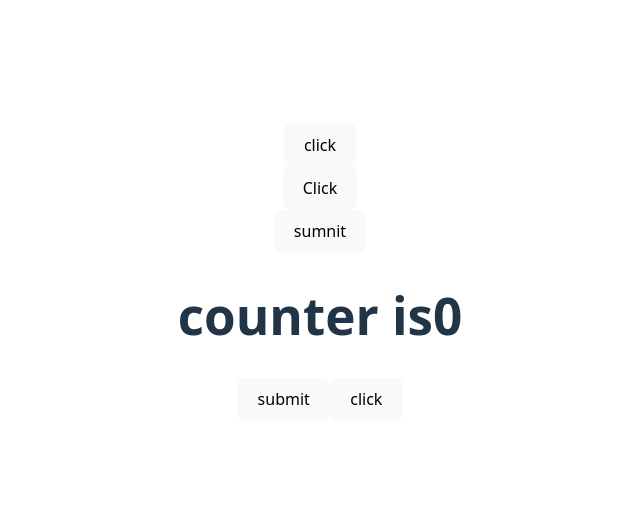
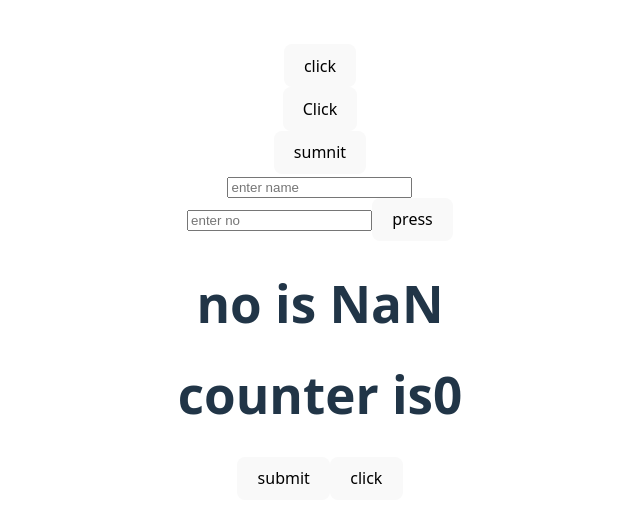
Before and after one commit to DEBAYUDHCHAKRABORTY/advanced-react, a React (Vite) app in the folder sonu/: page / in a window 1280 px wide. Shown: the part 128-650 px from the top of the page, without its empty margins (320-960 px from the left). Built offline with nearby package versions, Linux system fonts and the light colour scheme.

Commit message:
Sonu (#17)
* added files

* added compo1

* added app.jsx

* added copm2

* added app and com3

* added file

* file

* updated com4 file

* added files

* updated fie

```diff
--- a/sonu/src/App.jsx
+++ b/sonu/src/App.jsx
@@ -7,6 +7,8 @@ import Multi from './compo/com3'
 import './App.css'
 
 import Greet from './compo/com1'
+import Greett from './compo/comp5'
+import Addmul from './compo/copm6'
 import Count from './compo/comp4'
 function App() {
   const [count, setCount] = useState(0)
@@ -16,6 +18,8 @@ function App() {
      <Greet/>
      <Multi/>
      <Add/>
+     <Greett/>
+     <Addmul/>
      <Count/>
     </>
   )
--- /dev/null
+++ b/sonu/src/compo/comp5.jsx
@@ -0,0 +1,20 @@
+import { useState } from "react"
+
+function Greett() {
+    const [name, setName] = useState("");
+
+    function handleFormChange(e) {
+        setName(e.target.value);
+    }
+
+    return (
+        <div>
+            <input name = "inputStr" type="text" placeholder="enter name" value={name} onInput={handleFormChange} />
+            {
+                name &&
+                <h1>Good Morning {name}</h1>
+            }
+        </div>
+    )
+}
+export default Greett;
--- /dev/null
+++ b/sonu/src/compo/copm6.jsx
@@ -0,0 +1,18 @@
+import { useState } from "react";
+
+function Addmul(){
+    const [number,seetNumber] = useState();
+    function hanldeD(e){
+
+        seetNumber(e.target.value);
+
+    }
+    return(
+        <div>
+            <input type="text" placeholder="enter no" value={number} onInput={hanldeD}/>
+            <button onChange={(hanldeD)} >press</button>
+            <h1>no is {number*2}</h1>
+        </div>
+    )
+}
+export default Addmul;
```
Also changed, not shown: sonu/src/compo/comp4.jsx (line endings or trailing spaces).
